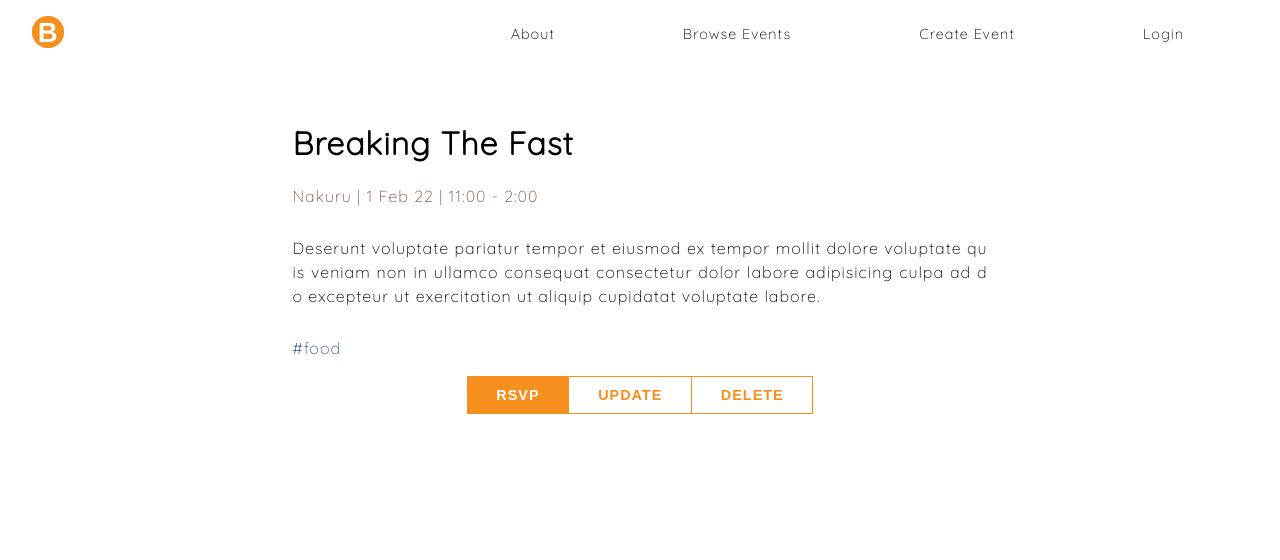
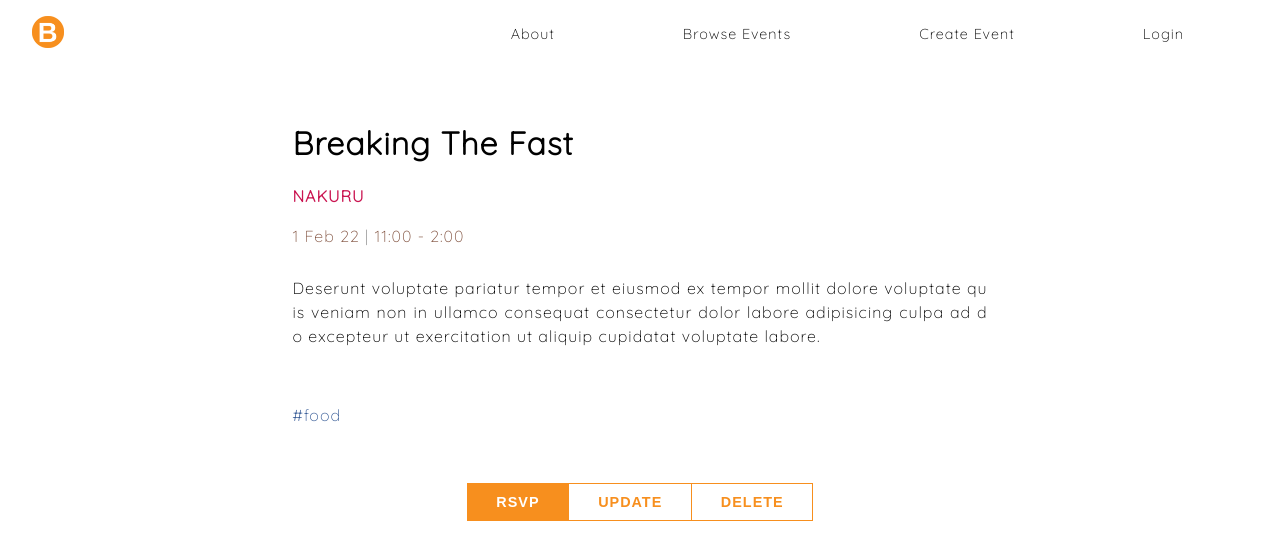
Before and after one commit to dngst/brightevents, a React (Create React App) app: page /event in a window 1280 px wide. Shown: the top 560 px of the page. Built offline with nearby package versions, Linux system fonts and the light colour scheme.

Commit message:
Move location below event title

```diff
--- a/src/pages/Event.js
+++ b/src/pages/Event.js
@@ -12,8 +12,9 @@ const Event = () => {
         <title>Breaking the fast | Bright Events</title>
       </Helmet>
       <Title>breaking the fast</Title>
+      <Paragraph className="event-loc">nakuru</Paragraph>
       <Paragraph capitalize className="event-details">
-        nakuru | 1 feb 22 | 11:00 - 2:00
+        1 feb 22 <span>|</span> 11:00 - 2:00
       </Paragraph>
       <Paragraph justify break className="event-desc">
         Deserunt voluptate pariatur tempor et eiusmod ex tempor mollit dolore
@@ -21,7 +22,7 @@ const Event = () => {
         adipisicing culpa ad do excepteur ut exercitation ut aliquip cupidatat
         voluptate labore.
       </Paragraph>
-      <Paragraph justify>
+      <Paragraph justify className="event-cat">
         <Link to="#">#food</Link>
       </Paragraph>
       <div className="event-btns">
```
